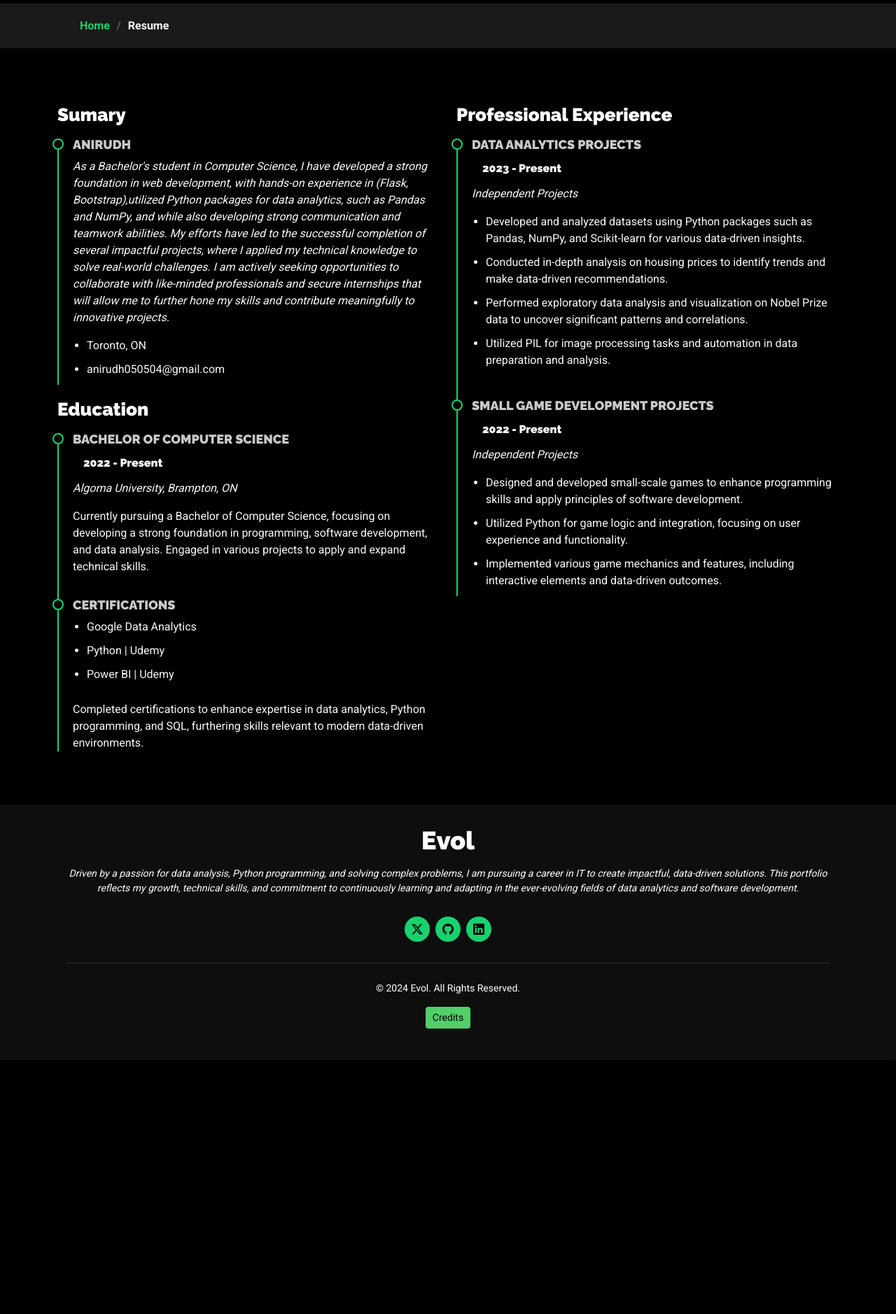
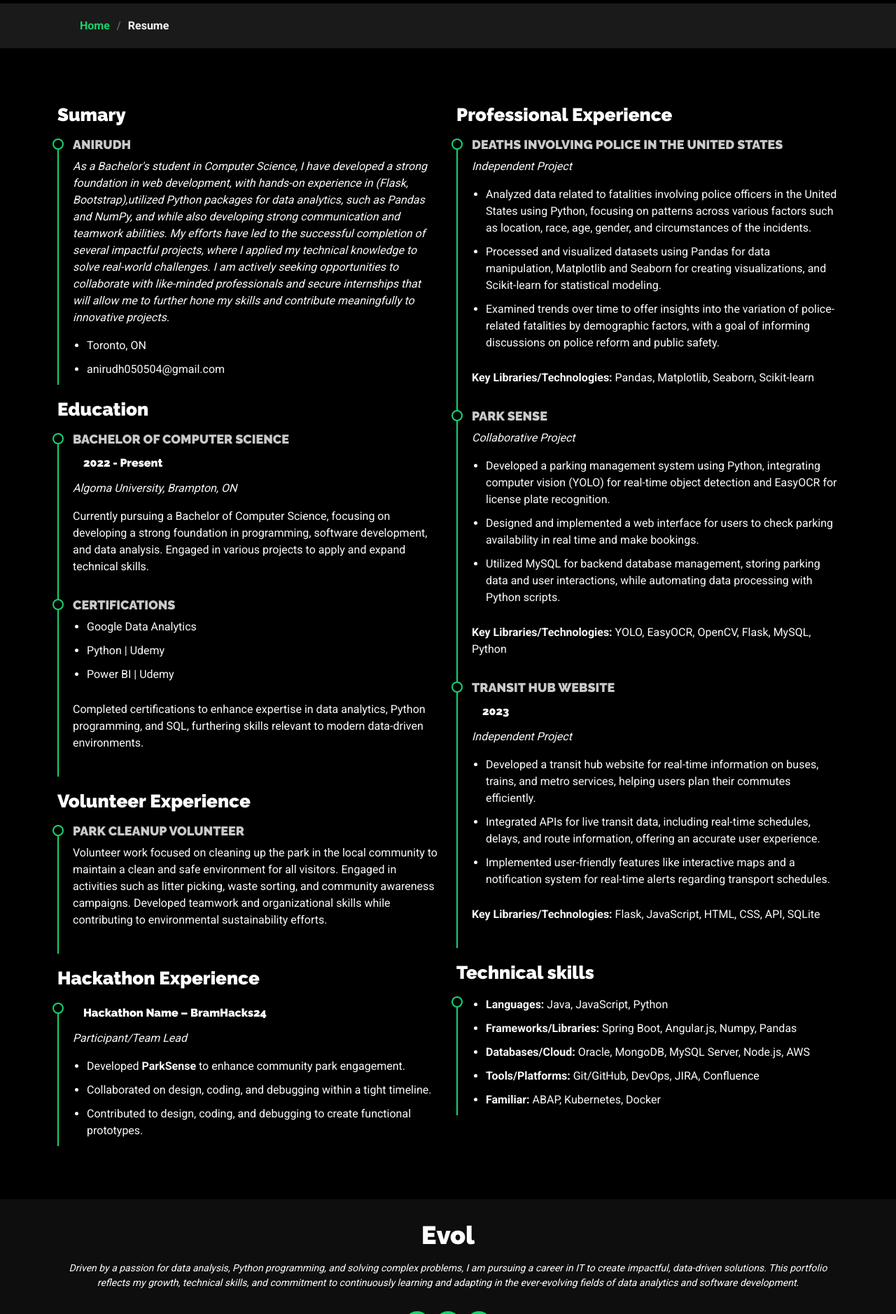
Before and after one commit to evol2402/my_portfolio, a Flask app: page /resume in a window 1280 px wide. Shown: the part 362-2240 px from the top of the page at 70% size. Before the commit the page ends 1877 px from the top, so only its background shows below. Run offline with Flask 3, Linux system fonts and the light colour scheme; some libraries are stand-ins or nearby versions.

Commit message:
Update resume.html

```diff
--- a/templates/resume.html
+++ b/templates/resume.html
@@ -81,30 +81,77 @@
   <p>Completed certifications to enhance expertise in data analytics, Python programming, and SQL, furthering skills relevant to modern data-driven environments.</p>
 </div><!-- End Resume Item -->
 
+<h3 class="resume-title">Volunteer Experience</h3>
+<div class="resume-item">
+  <h4>Park Cleanup Volunteer</h4>
+   <p>Volunteer work focused on cleaning up the park in the local community to maintain a clean and safe environment for all visitors. Engaged in activities such as litter picking, waste sorting, and community awareness campaigns. Developed teamwork and organizational skills while contributing to environmental sustainability efforts.</p>
+</div>
+
+            <h3 class="resume-title">Hackathon Experience</h3>
+      <div class="resume-item">
+  <h5>Hackathon Name – BramHacks24</h5>
+  <p><em>Participant/Team Lead</em></p>
+  <ul>
+    <li>Developed <strong>ParkSense</strong> to enhance community park engagement.</li>
+    <li>Collaborated on design, coding, and debugging within a tight timeline.</li>
+    <li>Contributed to design, coding, and debugging to create functional prototypes.</li>
+  </ul>
+</div>
+
+
+
           </div>
 
           <div class="col-lg-6" data-aos="fade-up" data-aos-delay="200">
-          <h3 class="resume-title">Professional Experience</h3>
+         <h3 class="resume-title">Professional Experience</h3>
+
+
 <div class="resume-item">
-  <h4>Data Analytics Projects</h4>
-  <h5>2023 - Present</h5>
-  <p><em>Independent Projects</em></p>
+  <h4>Deaths Involving Police in the United States</h4>
+
+  <p><em>Independent Project</em></p>
   <ul>
-    <li>Developed and analyzed datasets using Python packages such as Pandas, NumPy, and Scikit-learn for various data-driven insights.</li>
-    <li>Conducted in-depth analysis on housing prices to identify trends and make data-driven recommendations.</li>
-    <li>Performed exploratory data analysis and visualization on Nobel Prize data to uncover significant patterns and correlations.</li>
-    <li>Utilized PIL for image processing tasks and automation in data preparation and analysis.</li>
+    <li>Analyzed data related to fatalities involving police officers in the United States using Python, focusing on patterns across various factors such as location, race, age, gender, and circumstances of the incidents.</li>
+    <li>Processed and visualized datasets using Pandas for data manipulation, Matplotlib and Seaborn for creating visualizations, and Scikit-learn for statistical modeling.</li>
+    <li>Examined trends over time to offer insights into the variation of police-related fatalities by demographic factors, with a goal of informing discussions on police reform and public safety.</li>
   </ul>
+  <p><strong>Key Libraries/Technologies:</strong> Pandas, Matplotlib, Seaborn, Scikit-learn</p>
+
 </div><!-- End Resume Item -->
 
 <div class="resume-item">
-  <h4>Small Game Development Projects</h4>
-  <h5>2022 - Present</h5>
-  <p><em>Independent Projects</em></p>
+  <h4>Park Sense</h4>
+
+  <p><em>Collaborative Project</em></p>
   <ul>
-    <li>Designed and developed small-scale games to enhance programming skills and apply principles of software development.</li>
-    <li>Utilized Python for game logic and integration, focusing on user experience and functionality.</li>
-    <li>Implemented various game mechanics and features, including interactive elements and data-driven outcomes.</li>
+    <li>Developed a parking management system using Python, integrating computer vision (YOLO) for real-time object detection and EasyOCR for license plate recognition.</li>
+    <li>Designed and implemented a web interface for users to check parking availability in real time and make bookings.</li>
+    <li>Utilized MySQL for backend database management, storing parking data and user interactions, while automating data processing with Python scripts.</li>
+  </ul>
+  <p><strong>Key Libraries/Technologies:</strong> YOLO, EasyOCR, OpenCV, Flask, MySQL, Python</p>
+</div><!-- End Resume Item -->
+
+<div class="resume-item">
+  <h4>Transit Hub Website</h4>
+  <h5>2023</h5>
+  <p><em>Independent Project</em></p>
+  <ul>
+    <li>Developed a transit hub website for real-time information on buses, trains, and metro services, helping users plan their commutes efficiently.</li>
+    <li>Integrated APIs for live transit data, including real-time schedules, delays, and route information, offering an accurate user experience.</li>
+    <li>Implemented user-friendly features like interactive maps and a notification system for real-time alerts regarding transport schedules.</li>
+  </ul>
+  <p><strong>Key Libraries/Technologies:</strong> Flask, JavaScript, HTML, CSS, API, SQLite</p>
+</div><!-- End Resume Item -->
+
+            <h3 class="resume-title">Technical skills</h3>
+            <div class="resume-item">
+
+  <ul>
+    <li><strong>Languages:</strong> Java, JavaScript, Python</li>
+    <li><strong>Frameworks/Libraries:</strong> Spring Boot, Angular.js, Numpy, Pandas</li>
+    <li><strong>Databases/Cloud:</strong> Oracle, MongoDB, MySQL Server, Node.js, AWS</li>
+    <li><strong>Tools/Platforms:</strong> Git/GitHub, DevOps, JIRA, Confluence</li>
+    <li><strong>Familiar:</strong> ABAP, Kubernetes, Docker</li>
   </ul>
 </div><!-- End Resume Item -->
 
```
